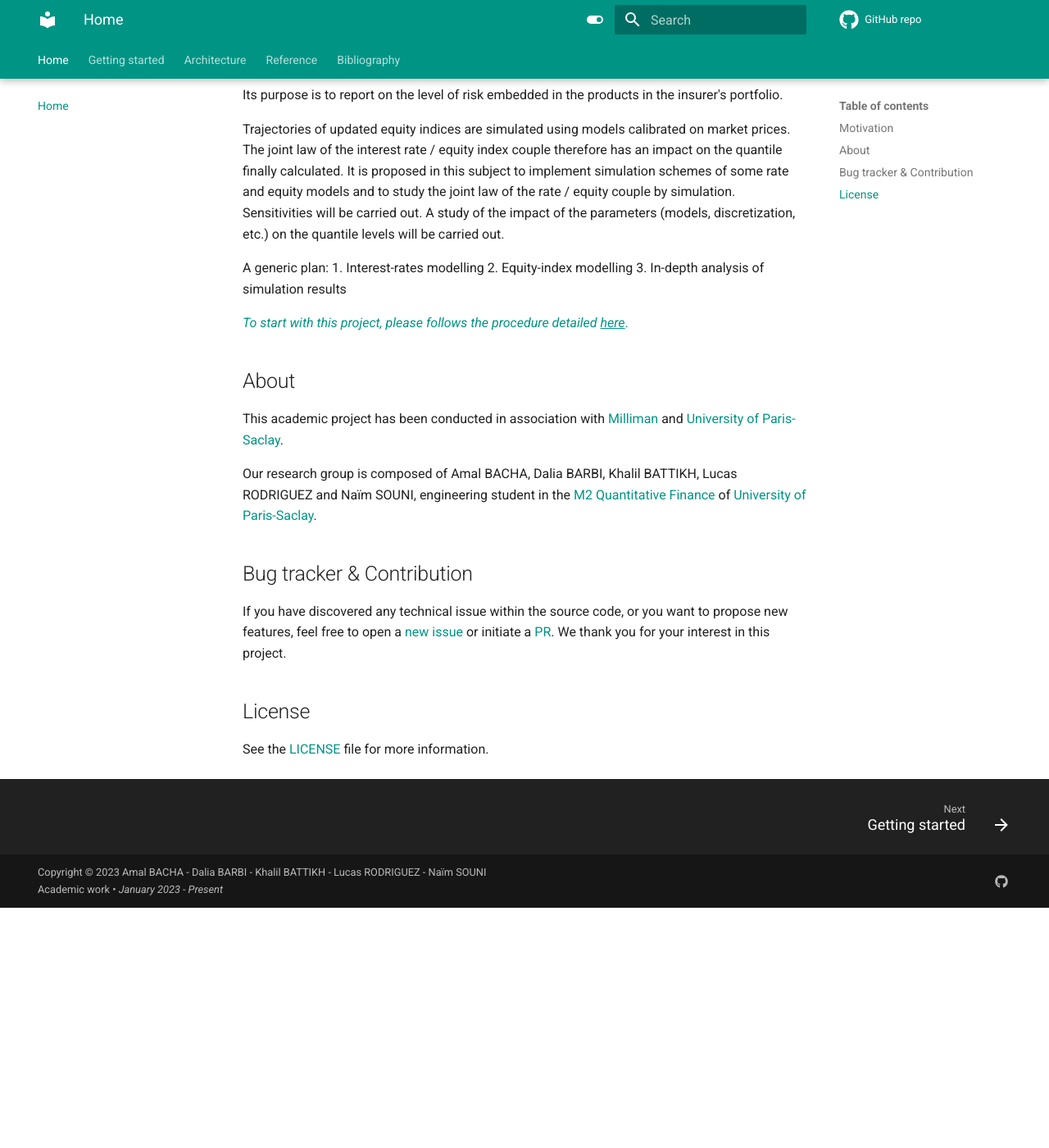
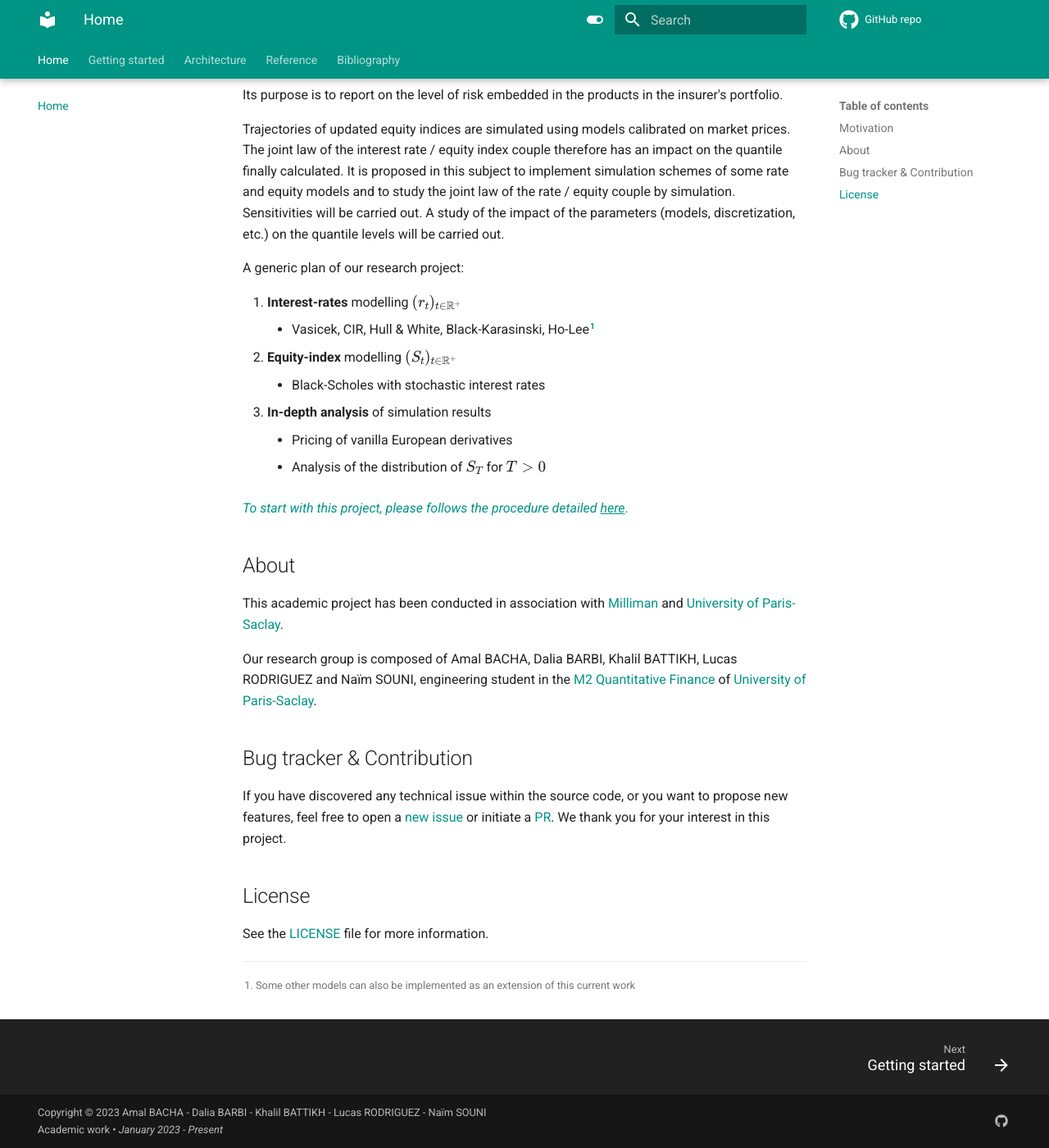
Before and after one commit to lcsrodriguez/CuttingEdge-Milliman, an MkDocs documentation site: the page built from docs/index.md, in a window 1280 px wide and 1400 px high, scrolled down 334 px. Shown: the whole window at 82% size. Built offline with MkDocs 1.6.1 and Material for MkDocs 9.7.7, drawn with Linux system fonts in a browser that asks for light colours; comment, search, counter and statistics services are not loaded; before the commit the page ends 1441 px from its top, so only the background shows below that.

Commit message:
Adding generic plan to doc

```diff
--- a/docs/index.md
+++ b/docs/index.md
@@ -12,10 +12,15 @@ Its purpose is to report on the level of risk embedded in the products in the in
 Trajectories of updated equity indices are simulated using models calibrated on market prices. The joint law of the interest rate / equity index couple therefore has an impact on the quantile finally calculated. It is proposed in this subject to implement simulation schemes of some rate and equity models and to study the joint law of the rate / equity couple by simulation. Sensitivities will be carried out. A study of the impact of the parameters (models, discretization, etc.) on the quantile levels will be carried out.
 
 
-A generic plan:
-1. Interest-rates modelling
-2. Equity-index modelling
-3. In-depth analysis of simulation results
+A generic plan of our research project:
+
+1. **Interest-rates** modelling $(r_t)_{t\in\mathbb{R}^+}$
+    - Vasicek, CIR, Hull & White, Black-Karasinski, Ho-Lee[^1]
+2. **Equity-index** modelling $(S_t)_{t\in\mathbb{R}^+}$
+    - Black-Scholes with stochastic interest rates
+3. **In-depth analysis** of simulation results
+    - Pricing of vanilla European derivatives
+    - Analysis of the distribution of $S_T$ for $T > 0$
 
 <p style="color:#009485"><i>To start with this project, please follows the procedure detailed <a style="color:#009485; text-decoration: underline" href="/getting-started">here</a></i>.</p>
 
@@ -33,3 +38,5 @@ If you have discovered any technical issue within the source code, or you want t
 ## License
 
 See the [LICENSE](../LICENSE) file for more information.
+
+[^1]: Some other models can also be implemented as an extension of this current work
--- a/mkdocs.yml
+++ b/mkdocs.yml
@@ -39,6 +39,7 @@ plugins:
 
 markdown_extensions:
   - admonition
+  - footnotes
   - pymdownx.details
   - pymdownx.superfences:
       custom_fences:
```
